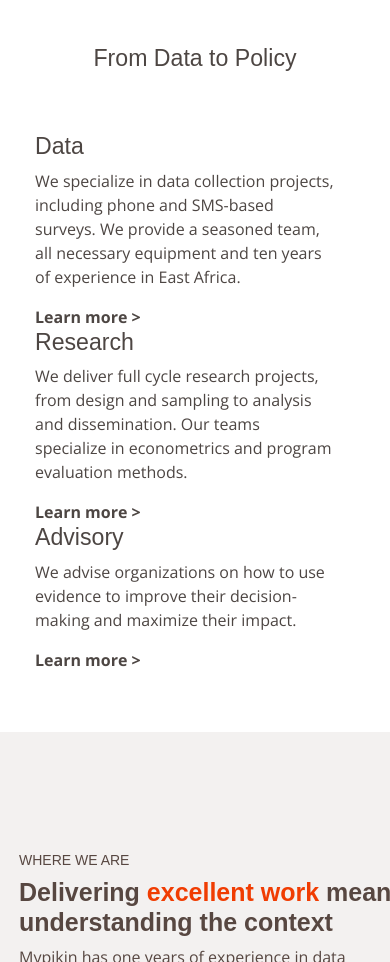
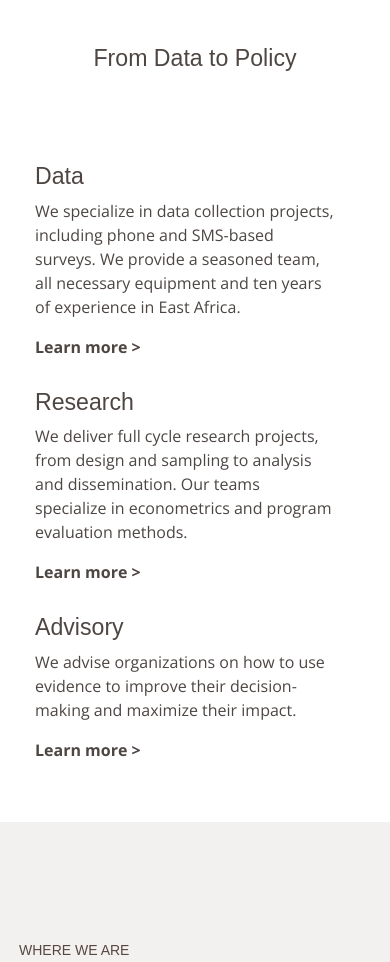
Before and after one commit to johnoseni1/mypikin-new-boy, a plain HTML site: page index.html in a window 390 px wide. Shown: the part 900-1862 px from the top of the page. Drawn offline with nearby package versions, Linux system fonts and the light colour scheme; a web font is replaced by a local one.

Commit message:
uhnfdfddf

```diff
--- a/assets/css/style.css
+++ b/assets/css/style.css
@@ -731,6 +731,9 @@ section {
     display: flex;
     flex-wrap: wrap;
   }
+  .given-man{
+    margin-top: 30px;
+  }
 }
 
 @media(max-width: 320px){
```
